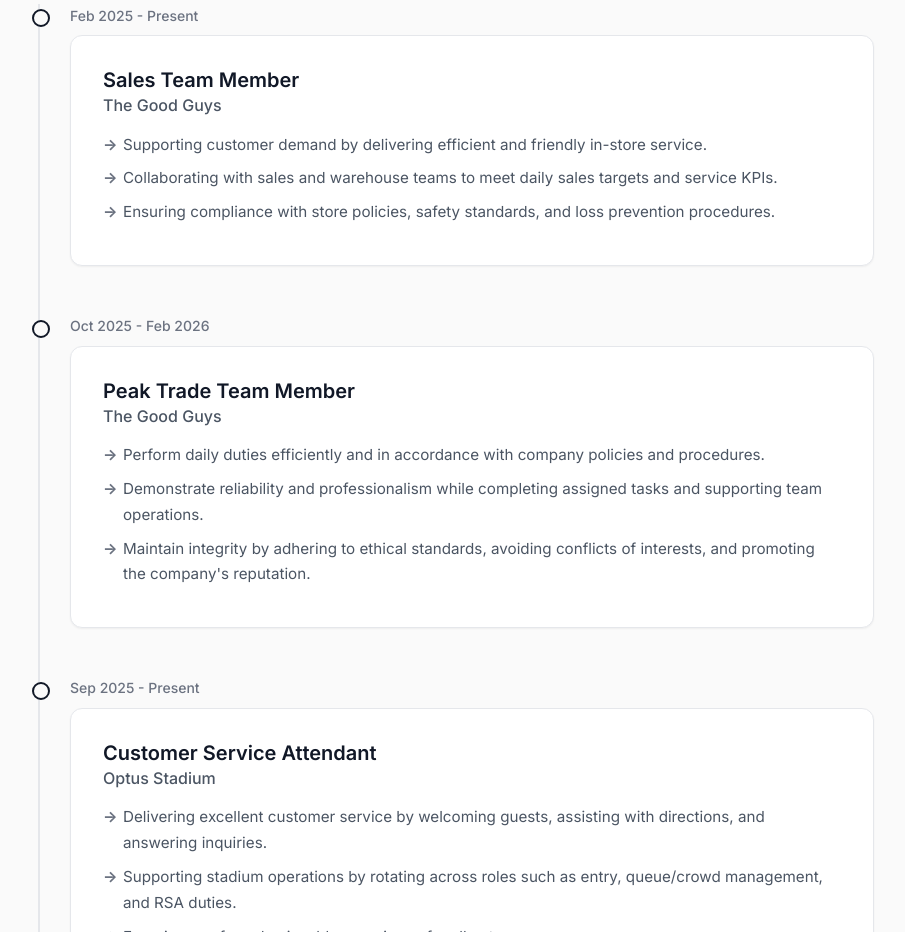
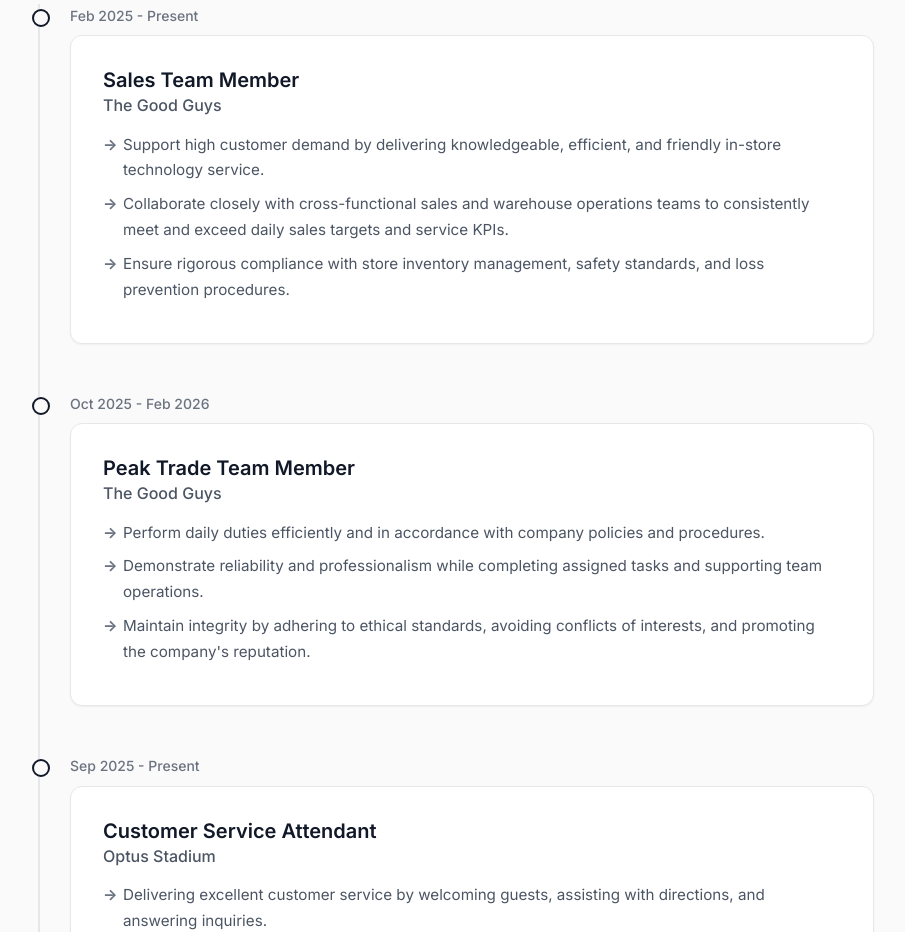
Before and after one commit to rabby26/rabby26.github.io, a plain HTML site: page index.html in a window 1280 px wide. Shown: the part 1360-2292 px from the top of the page, without its empty margins (184-1089 px from the left). Drawn offline with Linux system fonts and the light colour scheme.

Commit message:
Update Sales Team Member responsibilities

```diff
--- a/index.html
+++ b/index.html
@@ -94,9 +94,9 @@
                             <h3>Sales Team Member</h3>
                             <h4>The Good Guys</h4>
                             <ul>
-                                <li>Supporting customer demand by delivering efficient and friendly in-store service.</li>
-                                <li>Collaborating with sales and warehouse teams to meet daily sales targets and service KPIs.</li>
-                                <li>Ensuring compliance with store policies, safety standards, and loss prevention procedures.</li>
+                                <li>Support high customer demand by delivering knowledgeable, efficient, and friendly in-store technology service.</li>
+                                <li>Collaborate closely with cross-functional sales and warehouse operations teams to consistently meet and exceed daily sales targets and service KPIs.</li>
+                                <li>Ensure rigorous compliance with store inventory management, safety standards, and loss prevention procedures.</li>
                             </ul>
                         </div>
                     </div>
```
